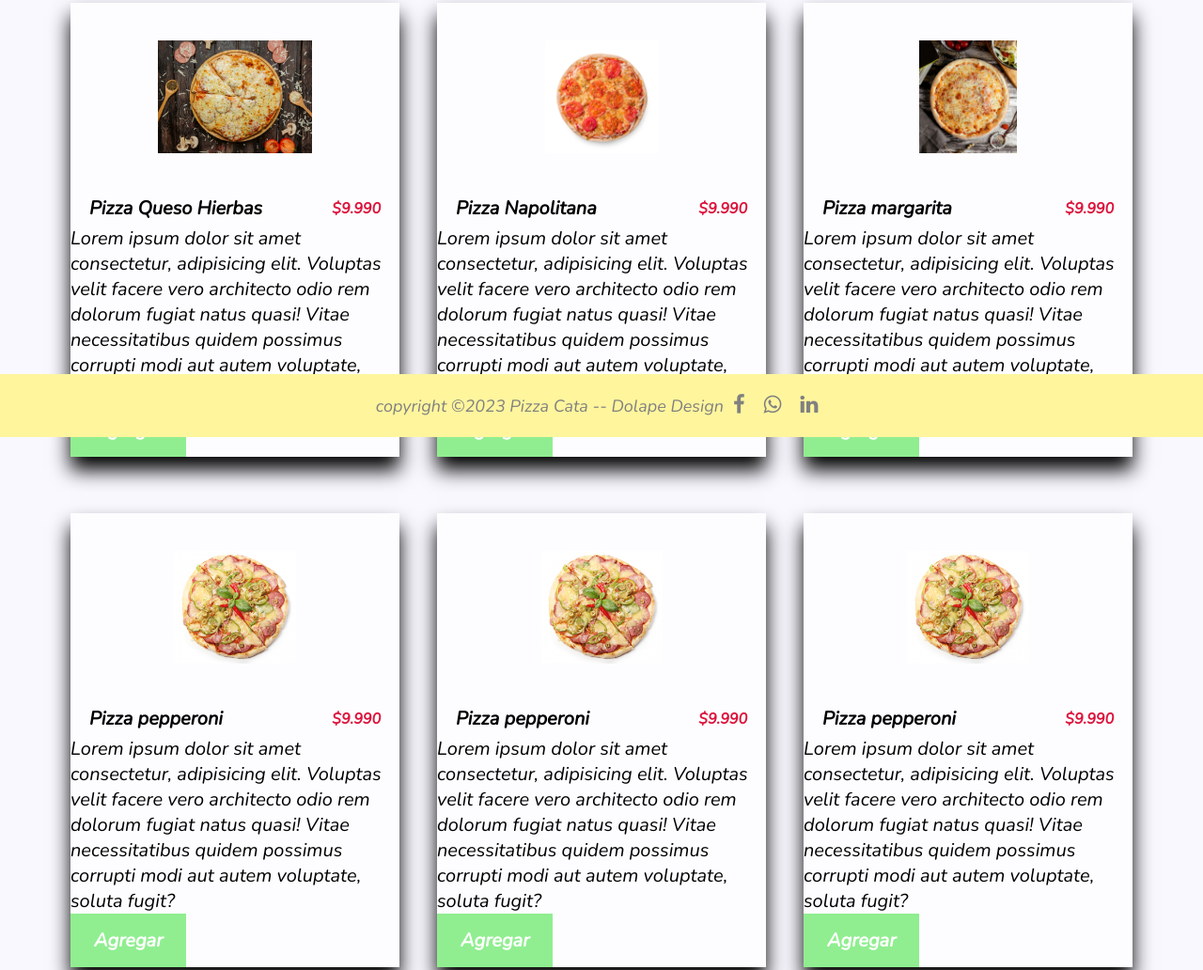
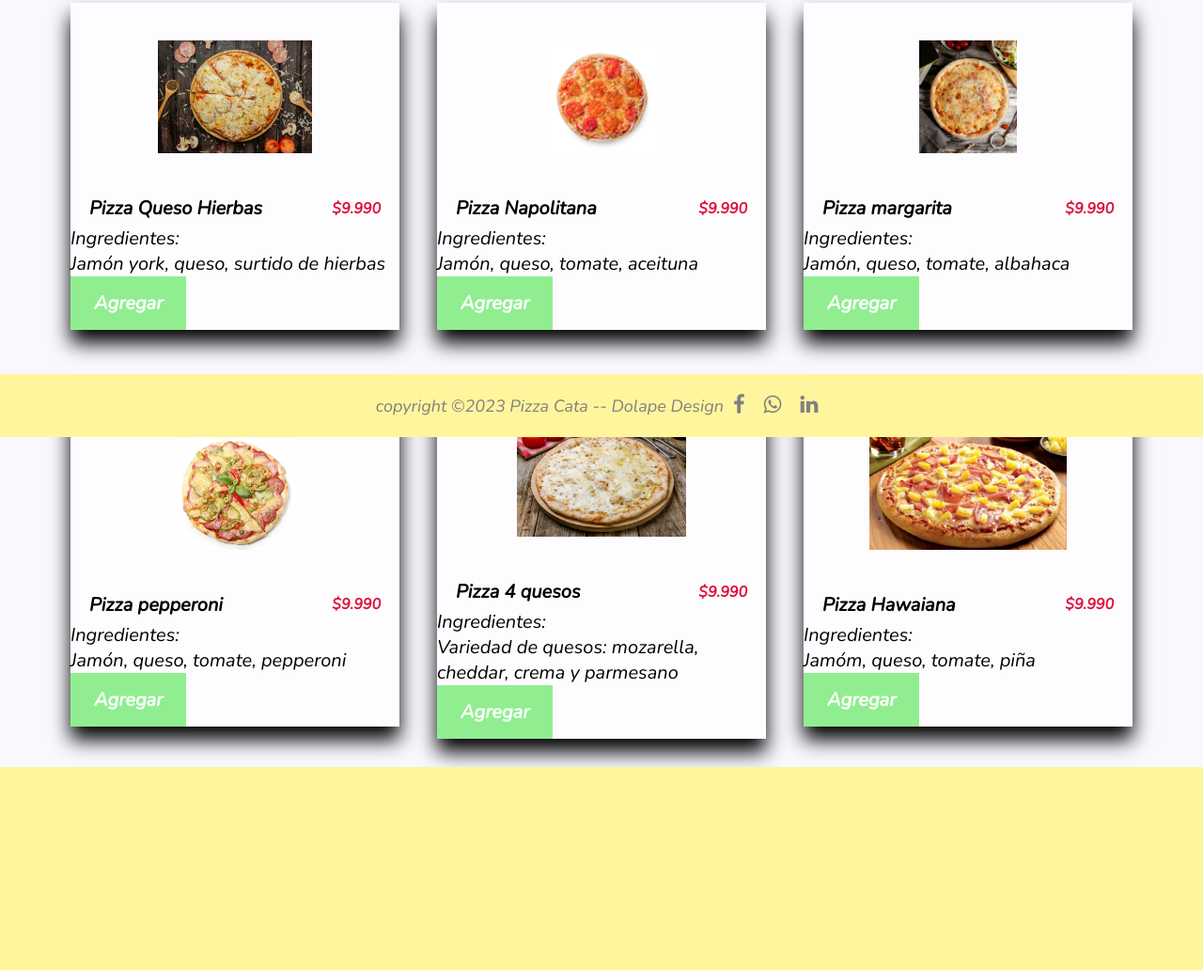
Before and after one commit to jmrivera82/pizzas, a website: page index.html in a window 1280 px wide. Shown: the part 335-1367 px from the top of the page at 94% size. After the commit the page ends 1211 px from the top, so only its background shows below. Drawn offline with nearby package versions, Linux system fonts and the light colour scheme.

Commit message:
actualiza index propuctos principales

```diff
--- a/index.html
+++ b/index.html
@@ -48,7 +48,8 @@
                             <p>$9.990</p>
                         </div>
                         <div class="ingredientes">
-                            <p>Lorem ipsum dolor sit amet consectetur, adipisicing elit. Voluptas velit facere vero architecto odio rem dolorum fugiat natus quasi! Vitae necessitatibus quidem possimus corrupti modi aut autem voluptate, soluta fugit?</p>
+                            <p>Ingredientes:</p>
+                            <p>Jamón york, queso, surtido de hierbas</p>
                         </div>
                         <div class="btn-container">
                             <button>Agregar</button>
@@ -66,7 +67,8 @@
                         <p>$9.990</p>
                     </div>
                     <div class="ingredientes">
-                        <p>Lorem ipsum dolor sit amet consectetur, adipisicing elit. Voluptas velit facere vero architecto odio rem dolorum fugiat natus quasi! Vitae necessitatibus quidem possimus corrupti modi aut autem voluptate, soluta fugit?</p>
+                        <p>Ingredientes:</p>
+                        <p>Jamón, queso, tomate, aceituna</p>
                     </div>
                     <div class="btn-container">
                         <button>Agregar</button>
@@ -84,7 +86,8 @@
                         <p>$9.990</p>
                     </div>
                     <div class="ingredientes">
-                        <p>Lorem ipsum dolor sit amet consectetur, adipisicing elit. Voluptas velit facere vero architecto odio rem dolorum fugiat natus quasi! Vitae necessitatibus quidem possimus corrupti modi aut autem voluptate, soluta fugit?</p>
+                        <p>Ingredientes:</p>
+                        <p>Jamón, queso, tomate, albahaca</p>
                     </div>
                     <div class="btn-container">
                         <button>Agregar</button>
@@ -103,7 +106,8 @@
                         <p>$9.990</p>
                     </div>
                     <div class="ingredientes">
-                        <p>Lorem ipsum dolor sit amet consectetur, adipisicing elit. Voluptas velit facere vero architecto odio rem dolorum fugiat natus quasi! Vitae necessitatibus quidem possimus corrupti modi aut autem voluptate, soluta fugit?</p>
+                        <p>Ingredientes:</p>
+                        <p>Jamón, queso, tomate, pepperoni</p>
                     </div>
                     <div class="btn-container">
                         <button>Agregar</button>
@@ -115,14 +119,15 @@
 
                 <div class="column">
                     <div class="imgcontainer">
-                        <img src="./asset/img/pizza pepperoni.jpg" alt="Pizza Pepperoni">
+                        <img src="./asset/img/pizza cuatro quesos.jpg" alt="Pizza Hawaiana">
                     </div>
                     <div class="titulo">
-                        <h2>Pizza pepperoni</h2>
+                        <h2>Pizza 4 quesos</h2>
                         <p>$9.990</p>
                     </div>
                     <div class="ingredientes">
-                        <p>Lorem ipsum dolor sit amet consectetur, adipisicing elit. Voluptas velit facere vero architecto odio rem dolorum fugiat natus quasi! Vitae necessitatibus quidem possimus corrupti modi aut autem voluptate, soluta fugit?</p>
+                        <p>Ingredientes:</p>
+                        <p>Variedad de quesos: mozarella, cheddar, crema y parmesano</p>
                     </div>
                     <div class="btn-container">
                         <button>Agregar</button>
@@ -134,23 +139,19 @@
 
                 <div class="column">
                     <div class="imgcontainer">
-                        <img src="./asset/img/pizza pepperoni.jpg" alt="Pizza Pepperoni">
+                        <img src="./asset/img/pizza hawaiana.jpg" alt="Pizza Hawaiana">
                     </div>
                     <div class="titulo">
-                        <h2>Pizza pepperoni</h2>
+                        <h2>Pizza Hawaiana</h2>
                         <p>$9.990</p>
                     </div>
                     <div class="ingredientes">
-                        <p>Lorem ipsum dolor sit amet consectetur, adipisicing elit. Voluptas velit facere vero architecto odio rem dolorum fugiat natus quasi! Vitae necessitatibus quidem possimus corrupti modi aut autem voluptate, soluta fugit?</p>
+                        <p>Ingredientes:</p>
+                        <p>Jamóm, queso, tomate, piña</p>
                     </div>
                     <div class="btn-container">
                         <button>Agregar</button>
                     </div>
-
-                </div>
-
-
-
 
                 </div>
             </div>
```
Also changed, not shown: asset/img/pizza cuatro quesos.jpg (added), asset/img/pizza hawaiana.jpg (added).
